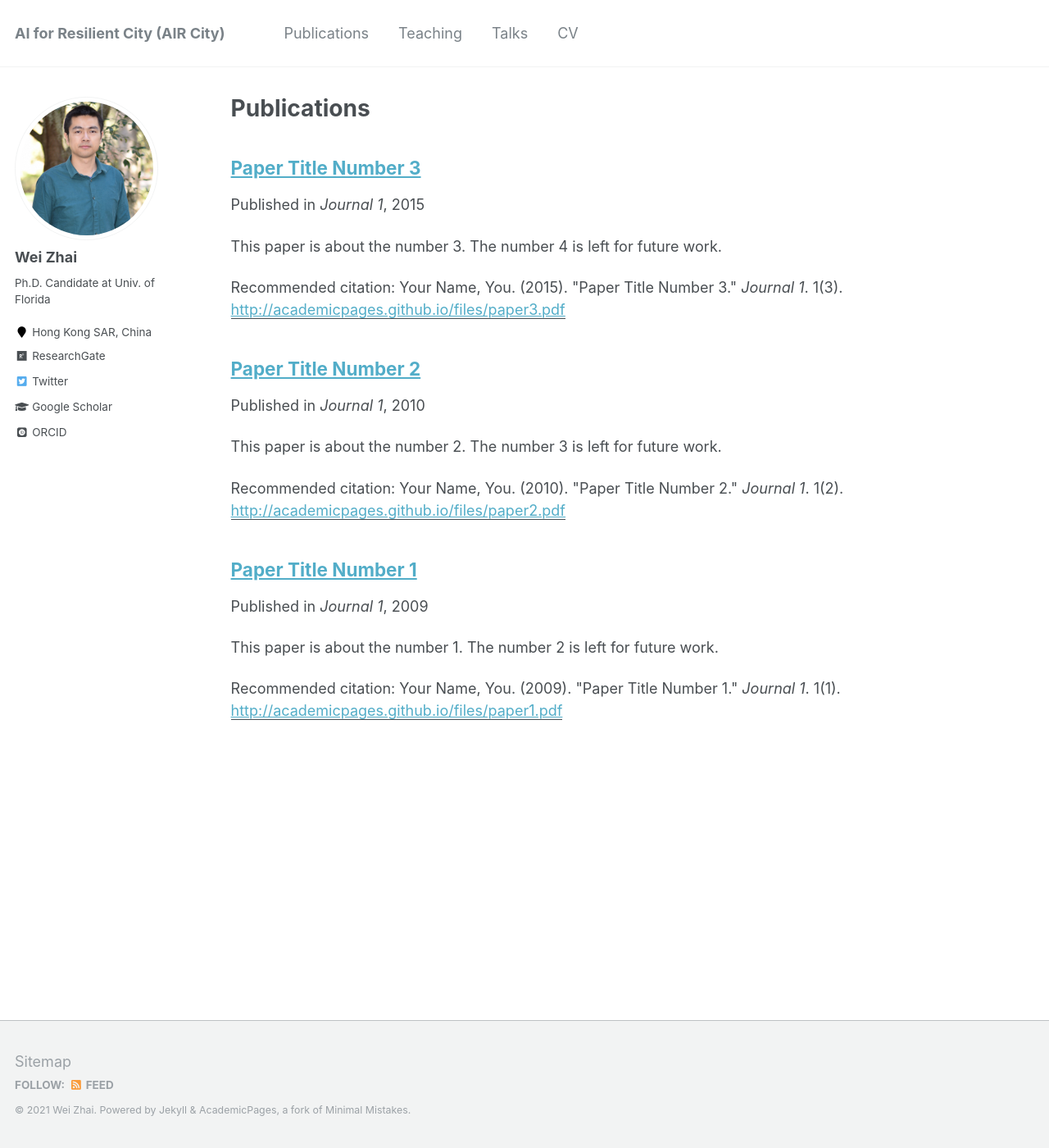
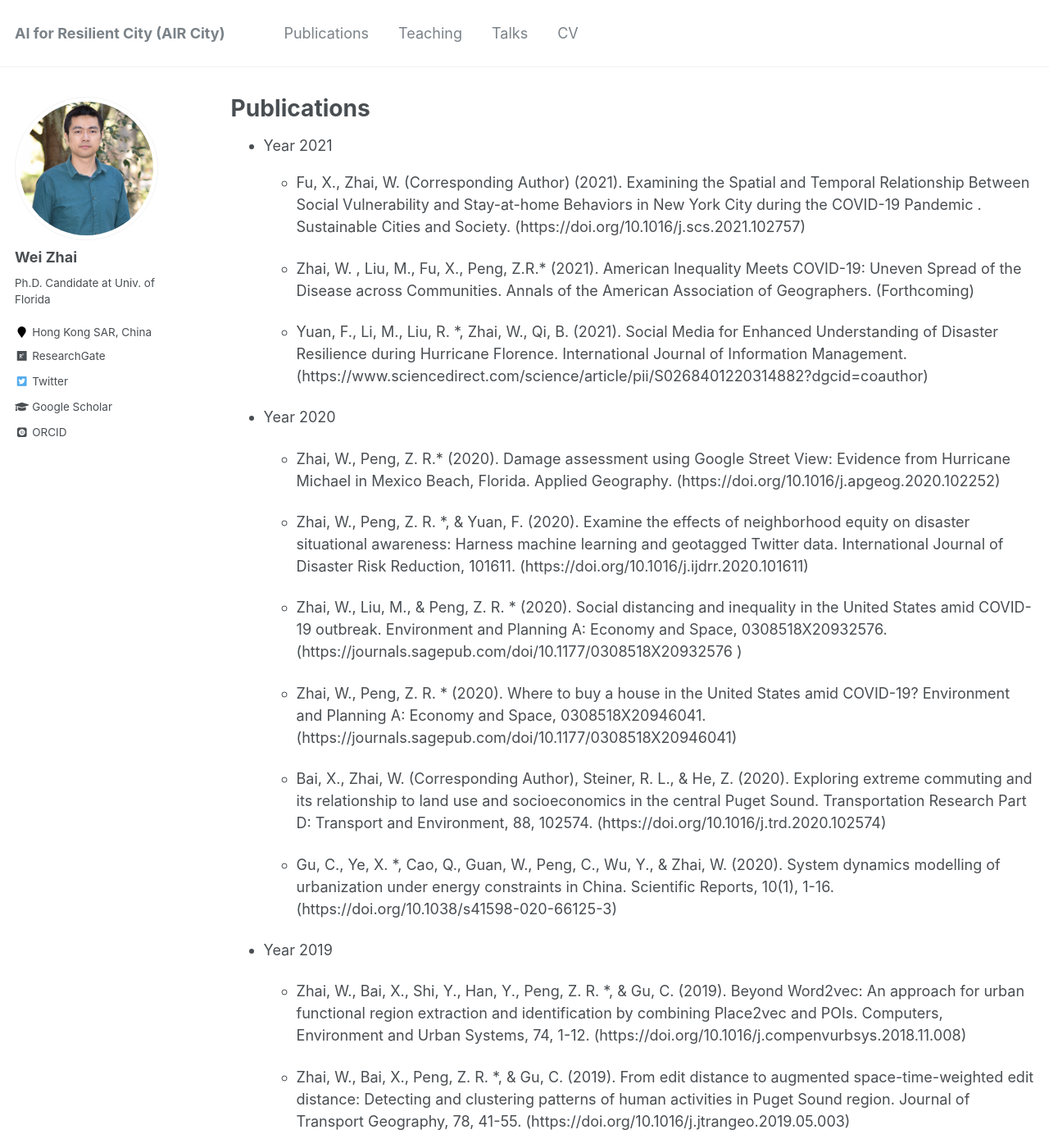
Before and after one commit to skywalkerzhai/weizhai.github.io, a Jekyll site: the page built from _pages/publications.md, in a window 1280 px wide and 1400 px high. Shown: the whole window at 82% size. Built offline with Jekyll 4.4.1, drawn with Linux system fonts in a browser that asks for light colours; some web fonts are replaced; some of the changed text lies outside the part shown.

Commit message:
Update publications.md

```diff
--- a/_pages/publications.md
+++ b/_pages/publications.md
@@ -5,12 +5,33 @@
 author_profile: true
 ---
 
-{% if author.googlescholar %}
-  You can also find my articles on <u><a href="{{author.googlescholar}}">my Google Scholar profile</a>.</u>
-{% endif %}
+* Year 2021
+  * Fu, X., Zhai, W. (Corresponding Author) (2021).  Examining the Spatial and Temporal Relationship Between Social Vulnerability and Stay-at-home Behaviors in New York City during the COVID-19 Pandemic . Sustainable Cities and Society. (https://doi.org/10.1016/j.scs.2021.102757)
 
-{% include base_path %}
+  * Zhai, W. , Liu, M., Fu, X., Peng, Z.R.* (2021). American Inequality Meets COVID-19: Uneven Spread of the Disease across Communities. Annals of the American Association of Geographers. (Forthcoming)
 
-{% for post in site.publications reversed %}
-  {% include archive-single.html %}
-{% endfor %}
+  * Yuan, F., Li, M., Liu, R. *, Zhai, W., Qi, B. (2021). Social Media for Enhanced Understanding of Disaster Resilience during Hurricane Florence. International Journal of Information Management. (https://www.sciencedirect.com/science/article/pii/S0268401220314882?dgcid=coauthor)
+
+
+* Year 2020
+
+  * Zhai, W., Peng, Z. R.* (2020). Damage assessment using Google Street View: Evidence from Hurricane Michael in Mexico Beach, Florida. Applied Geography. (https://doi.org/10.1016/j.apgeog.2020.102252)
+
+  * Zhai, W., Peng, Z. R. *, & Yuan, F. (2020). Examine the effects of neighborhood equity on disaster situational awareness: Harness machine learning and geotagged Twitter data. International Journal of Disaster Risk Reduction, 101611. (https://doi.org/10.1016/j.ijdrr.2020.101611)
+
+  * Zhai, W., Liu, M., & Peng, Z. R. * (2020). Social distancing and inequality in the United States amid COVID-19 outbreak. Environment and Planning A: Economy and Space, 0308518X20932576. (https://journals.sagepub.com/doi/10.1177/0308518X20932576 )
+
+  * Zhai, W., Peng, Z. R. * (2020). Where to buy a house in the United States amid COVID-19? Environment and Planning A: Economy and Space, 0308518X20946041. (https://journals.sagepub.com/doi/10.1177/0308518X20946041)
+
+  * Bai, X., Zhai, W. (Corresponding Author), Steiner, R. L., & He, Z. (2020). Exploring extreme commuting and its relationship to land use and socioeconomics in the central Puget Sound. Transportation Research Part D: Transport and Environment, 88, 102574. (https://doi.org/10.1016/j.trd.2020.102574)
+
+  * Gu, C., Ye, X. *, Cao, Q., Guan, W., Peng, C., Wu, Y., & Zhai, W. (2020). System dynamics modelling of urbanization under energy constraints in China. Scientific Reports, 10(1), 1-16. (https://doi.org/10.1038/s41598-020-66125-3)
+
+
+* Year 2019
+
+  * Zhai, W., Bai, X., Shi, Y., Han, Y., Peng, Z. R. *, & Gu, C. (2019). Beyond Word2vec: An approach for urban functional region extraction and identification by combining Place2vec and POIs. Computers, Environment and Urban Systems, 74, 1-12. (https://doi.org/10.1016/j.compenvurbsys.2018.11.008)
+
+  * Zhai, W., Bai, X., Peng, Z. R. *, & Gu, C. (2019). From edit distance to augmented space-time-weighted edit distance: Detecting and clustering patterns of human activities in Puget Sound region. Journal of Transport Geography, 78, 41-55. (https://doi.org/10.1016/j.jtrangeo.2019.05.003)
+
+  * Zhai, W., Bai, X., Peng, Z. R. *, & Gu, C. (2019). A bottom-up transportation network efficiency measuring approach: A case study of taxi efficiency in New York City. Journal of Transport Geography, 80. 102502. (https://doi.org/10.1016/j.jtrangeo.2019.102502)
```
